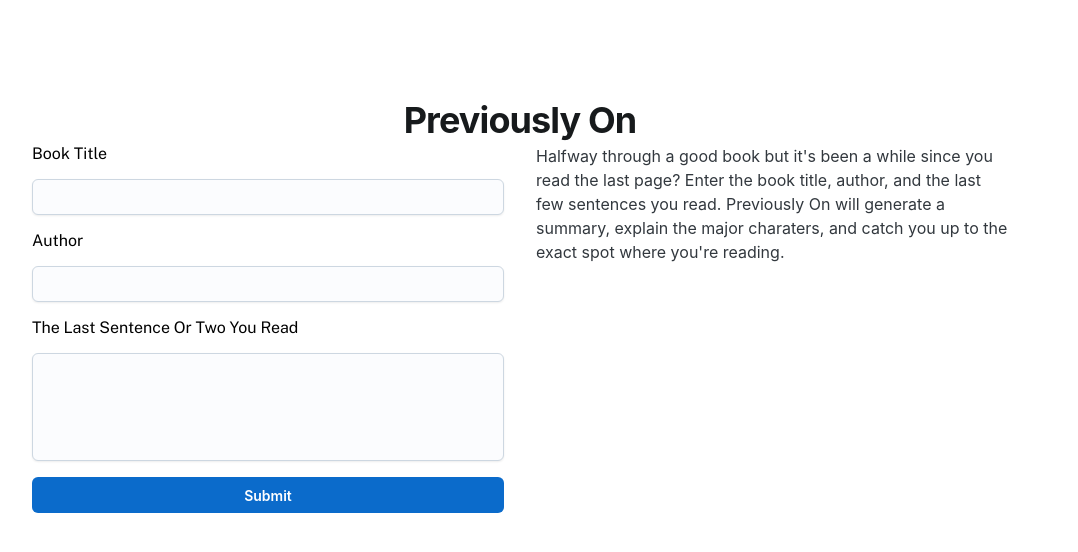
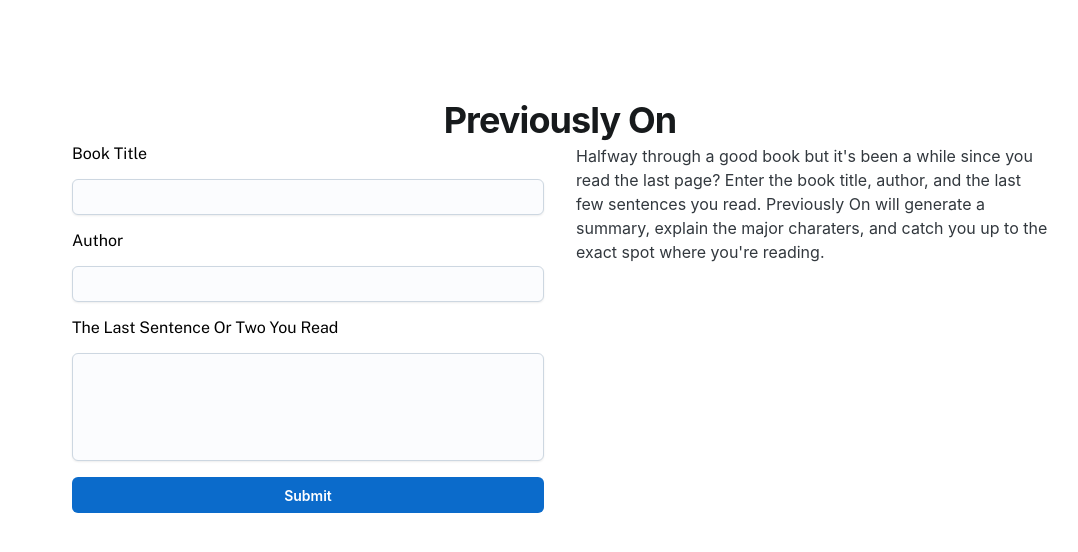
Before and after one commit to jimburch/previously-on, a Next.js app: page / in a window 1280 px wide. Shown: the top 552 px of the page, without its empty margins (80-1158 px from the left). Built offline with nearby package versions, Linux system fonts and the light colour scheme.

Commit message:
ui tweaks

```diff
--- a/src/styles/Home.module.css
+++ b/src/styles/Home.module.css
@@ -9,7 +9,7 @@
 }
 
 .main > * {
-  margin-bottom: 2rem;
+  margin-bottom: 25px;
 }
 
 .container {
--- a/src/styles/globals.css
+++ b/src/styles/globals.css
@@ -22,4 +22,6 @@ a {
 
 #__next {
   width: 100%;
+  display: flex;
+  justify-content: center;
 }
```
